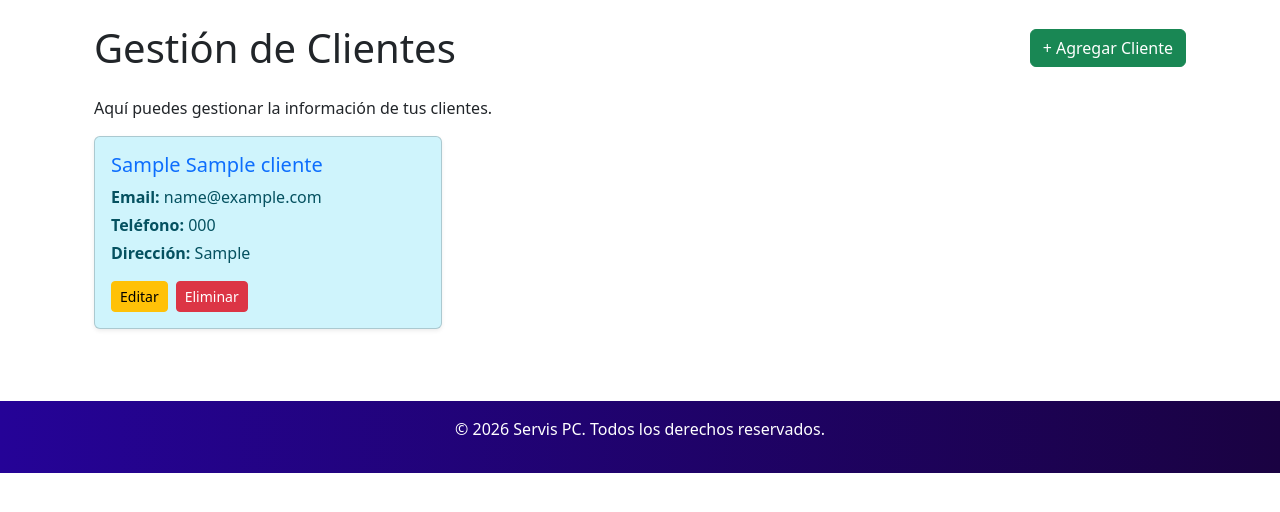
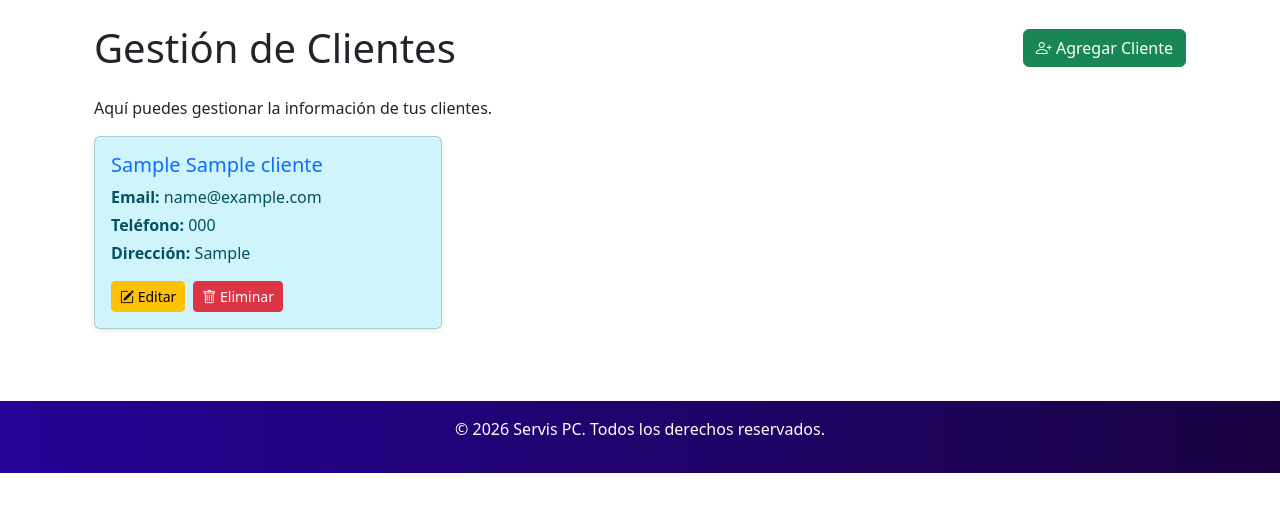
Before and after one commit to federicoaranda19-hub/TepyCheck-Proyecto, a Django app: page /clientes/ in a window 1280 px wide. Shown: the part 76-588 px from the top of the page. Run offline with Django 5.2, Linux system fonts and the light colour scheme; tables that the repository leaves empty hold one stand-in row (values such as "Sample post").

Commit message:
Iconos bootstrap - Clientes

```diff
--- a/myapp/templates/myapp/clientes.html
+++ b/myapp/templates/myapp/clientes.html
@@ -7,7 +7,7 @@
     <div class="d-flex justify-content-between align-items-center mb-4">
         <h1 class="mb-0">Gestión de Clientes</h1>
         <a href="{% url 'myapp:agregar_cliente' %}" class="btn btn-success">
-            + Agregar Cliente
+    <i class="bi bi-person-plus"></i> Agregar Cliente
 </a>
     </div>
 
@@ -33,10 +33,10 @@
 
                     <div class="mt-3 d-flex gap-2">
     <a href="{% url 'myapp:editar_cliente' cliente.pk %}" class="btn btn-sm btn-warning">
-                            Editar
+        <i class="bi bi-pencil-square"></i> Editar
     </a>
     <a href="{% url 'myapp:eliminar_cliente' cliente.pk %}" class="btn btn-sm btn-danger">
-                            Eliminar
+        <i class="bi bi-trash"></i> Eliminar
     </a>
 </div>
                 </div>
```
Lines whose indentation alone changed are shown as unchanged.
